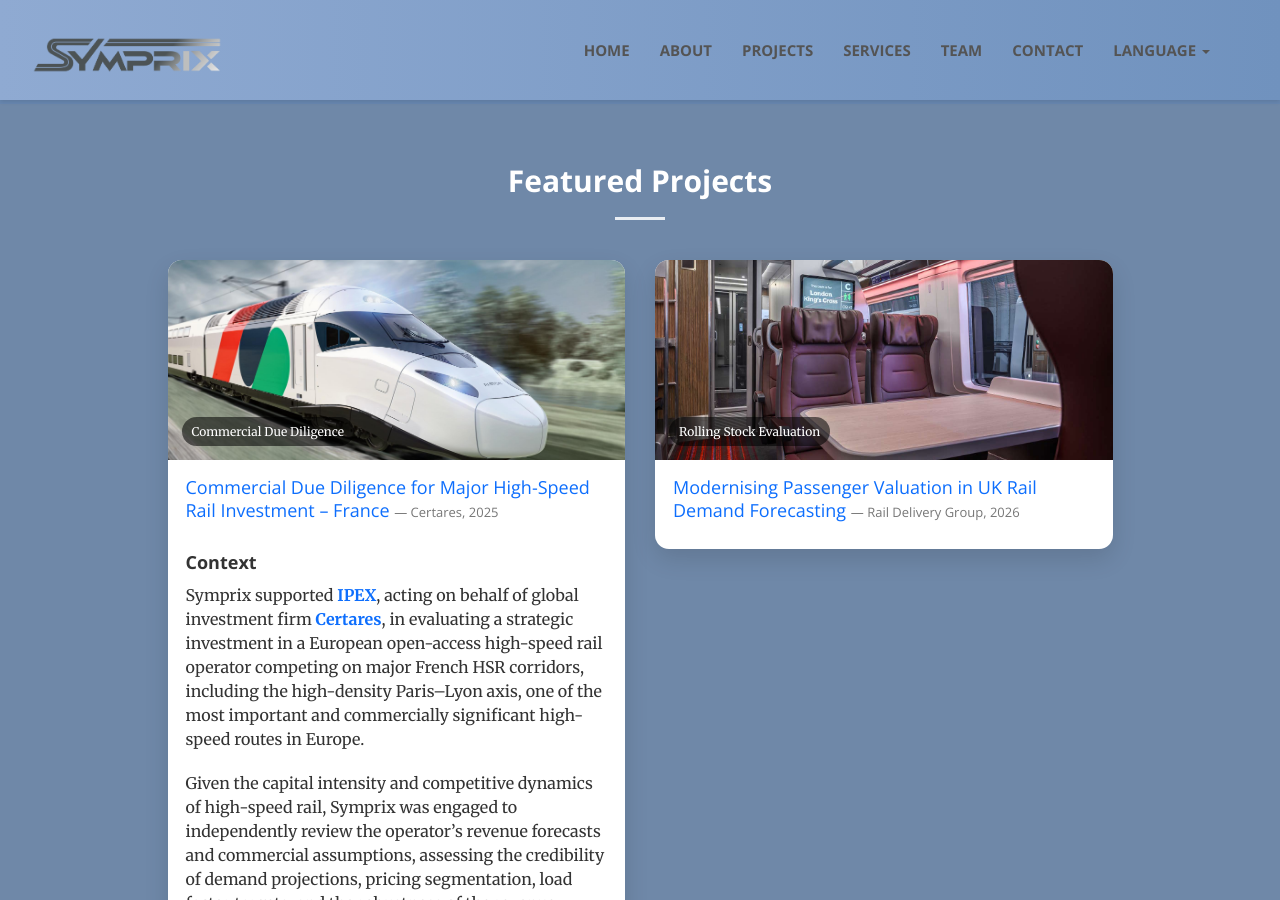
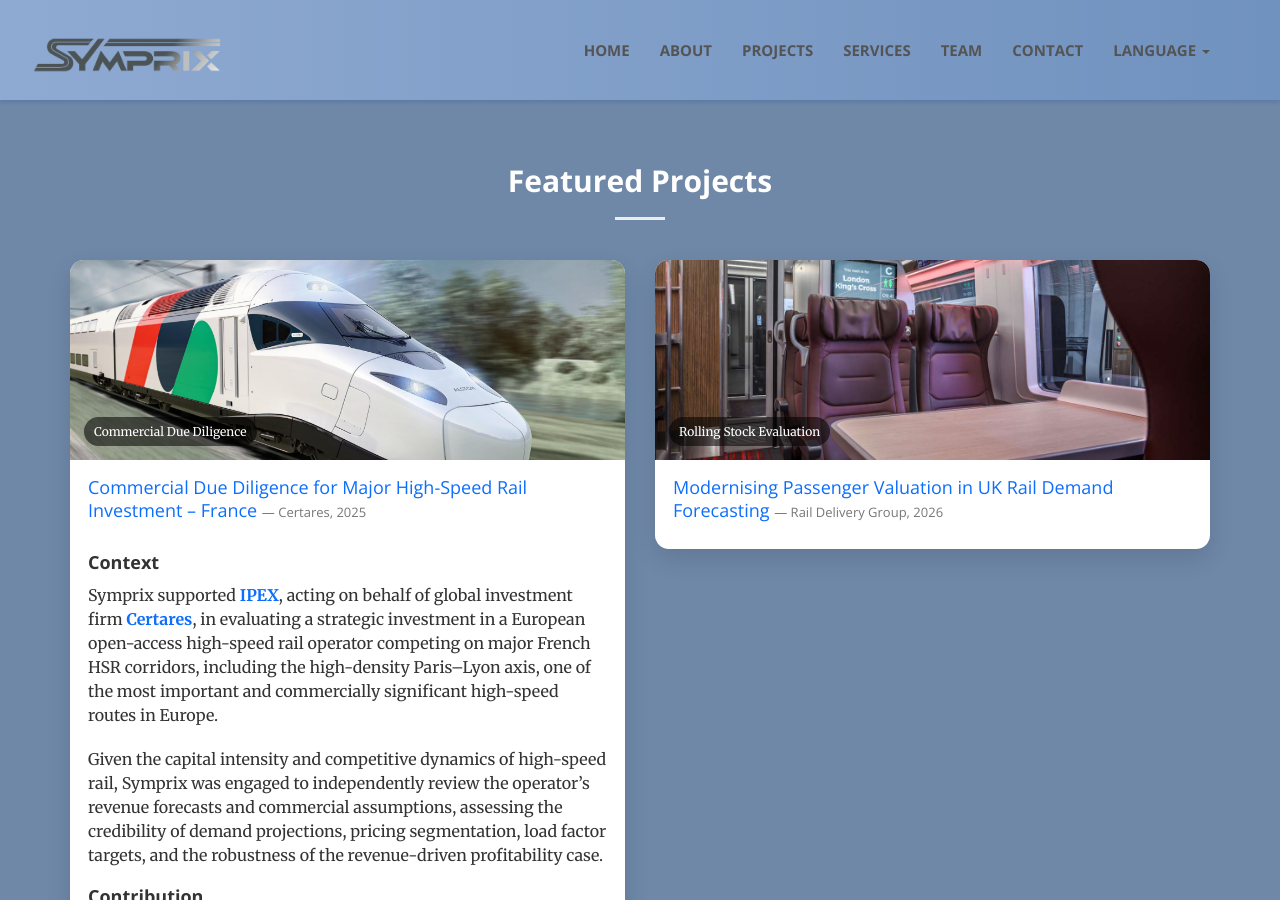
Before and after one commit to CD-Symprix/symprix, a Jekyll site: the page projects.html, which Jekyll copies as it is, in a window 1280 px wide and 900 px high, scrolled down 581 px. Built offline with Jekyll 4.4.1, drawn with Linux system fonts in a browser that asks for light colours.

Commit message:
Update projects.html

```diff
--- a/projects.html
+++ b/projects.html
@@ -266,7 +266,7 @@
   <section id="symprix-delivered" class="featured-projects">
     <div class="container">
       <div class="row">
-        <div class="col-lg-10 col-lg-offset-1">
+        <div class="col-lg-12">
 
           <div class="text-center">
             <h2 class="section-heading"><b>Featured Projects</b></h2>
@@ -400,7 +400,7 @@
   <section id="all-projects" style="padding-top:20px;">
     <div class="container">
       <div class="row">
-        <div class="col-lg-10 col-lg-offset-1">
+        <div class="col-lg-12">
           <h2 class="section-heading"><b>Selected experience</b></h2>
           <hr class="primary">
           <p class="text-muted">
```
